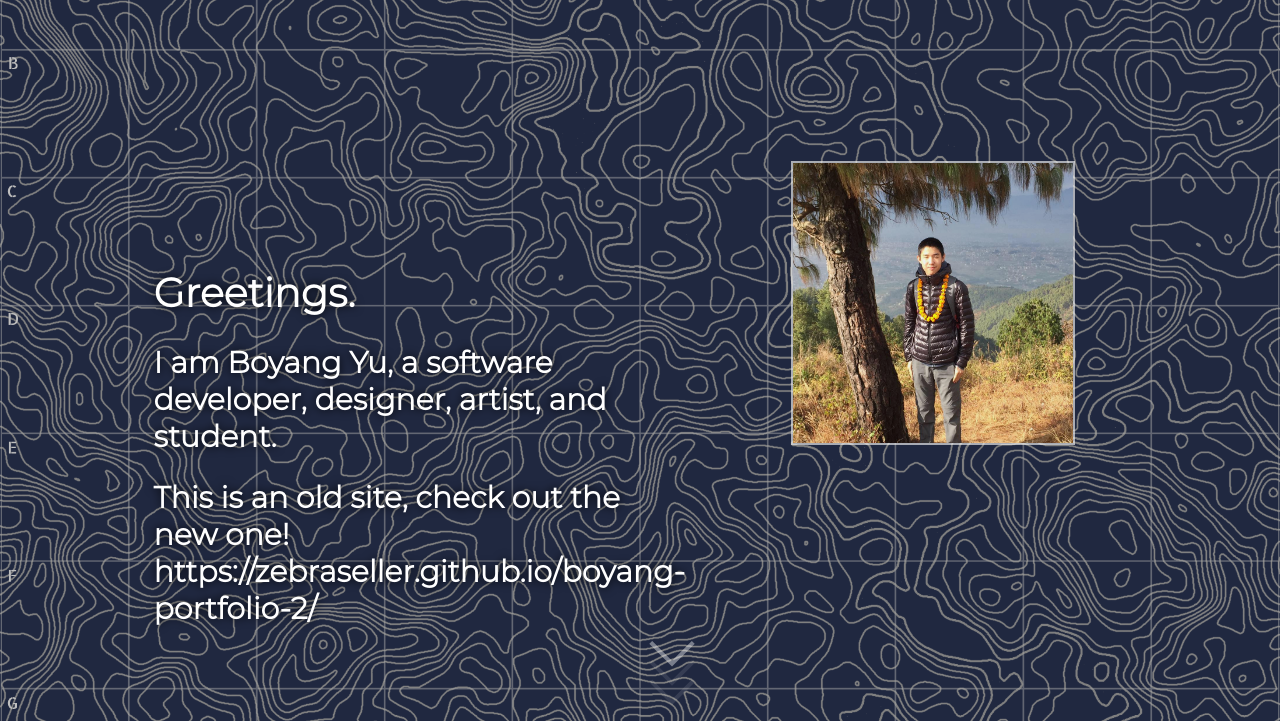
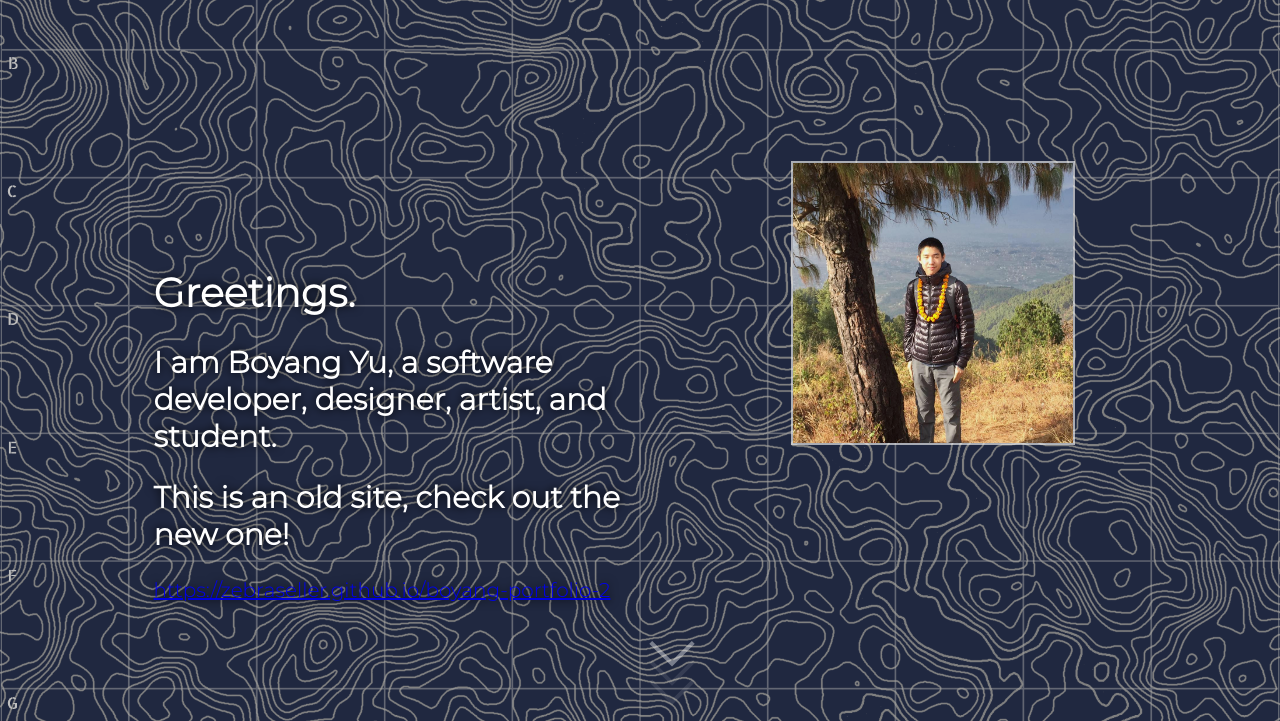
Before and after one commit to ZebraSeller/Boyang-Portfolio-Site-Project, a plain HTML site: page index.html in a window 1280 px wide. Shown: the part 79-800 px from the top of the page. Drawn offline with Linux system fonts and the light colour scheme.

Commit message:
Added anchor

```diff
--- a/index.html
+++ b/index.html
@@ -29,7 +29,8 @@
         <div id="main-body-text">
             <h1>Greetings.</h1>
             <h2>I am Boyang Yu, a software developer, designer, artist, and student.</h2>
-            <h2 href="https://zebraseller.github.io/boyang-portfolio-2/">This is an old site, check out the new one! https://zebraseller.github.io/boyang-portfolio-2/</h2>
+            <h2>This is an old site, check out the new one!</h2>
+            <a href="https://zebraseller.github.io/boyang-portfolio-2/">https://zebraseller.github.io/boyang-portfolio-2</a>
         </div>
         <img id="boyang-photo" src="./Assets/Boyang.jpg" alt="Boyang Photo">
         </img>
```
